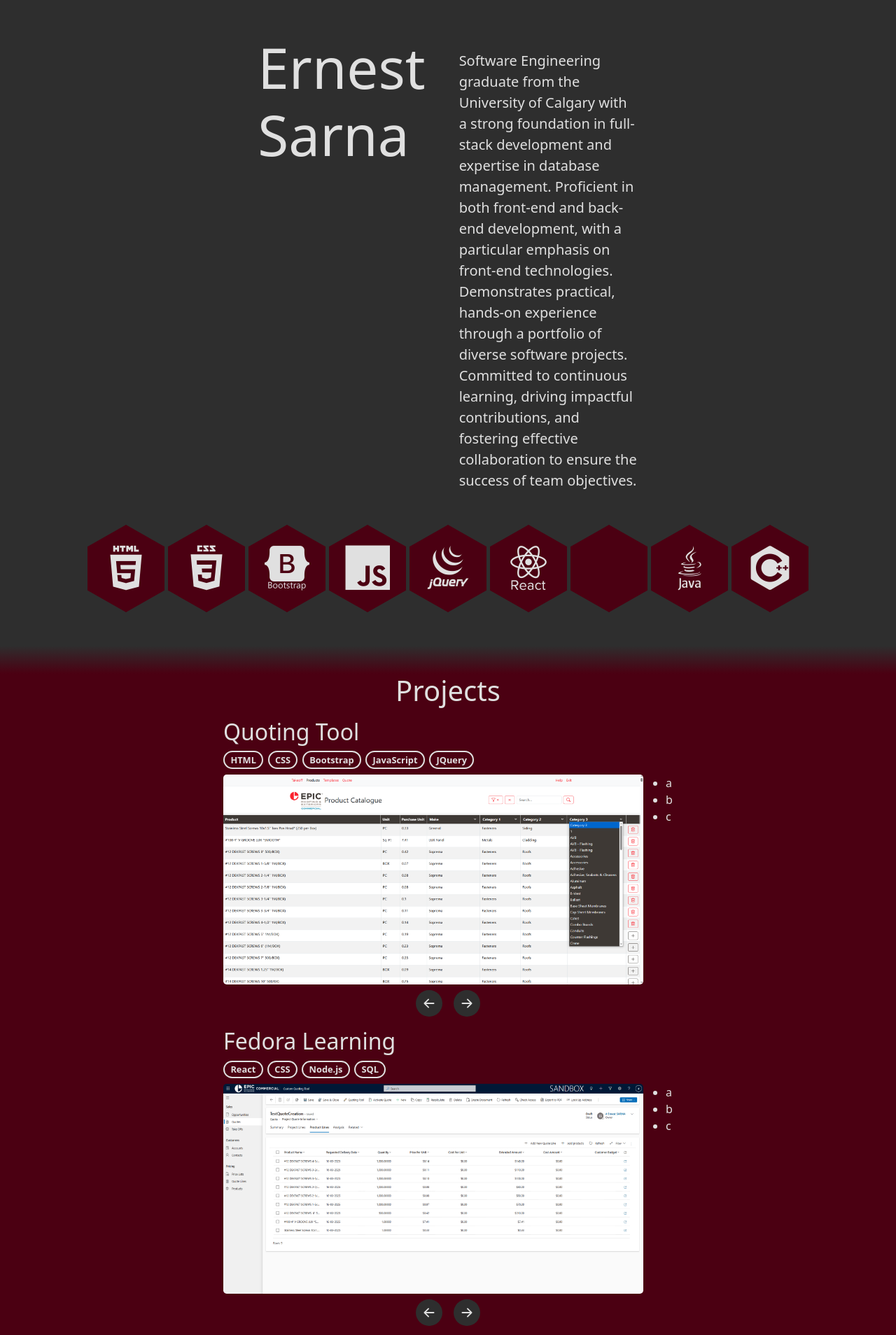
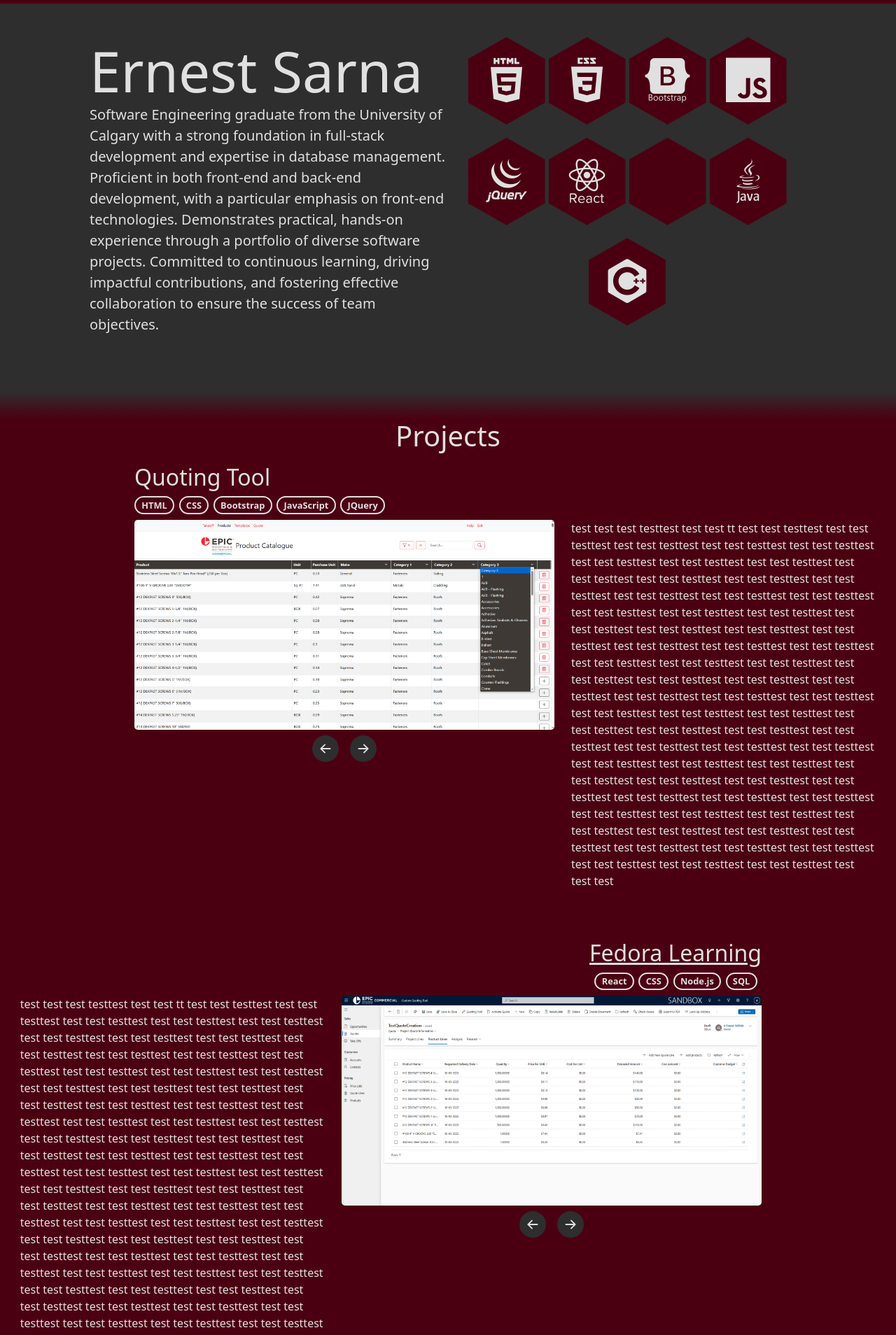
Before and after one commit to ErnestSarna/ernestsarna.github.io, a React (Create React App) app: page / in a window 1280 px wide. Shown: the top 1908 px of the page at 70% size. Built offline with nearby package versions, Linux system fonts and the light colour scheme; the HTML template or start-up script is replaced by a standard one.

Commit message:
changed positioning of elements

```diff
--- a/src/App.css
+++ b/src/App.css
@@ -8,34 +8,25 @@ h1, h2, p{
   font-weight: 300;
 }
 
-#footer{
-  background-color: #350310;
-  display: flex;
-  flex-direction: column;
-  align-items: center;
-  justify-content: center;
+a{
+  color: #E0E0E0;
 }
 
-#footer a{
-  color: #E0E0E0;
-}
-#footer svg:hover{
-  transform: scale(1.3);
-}
-
-#footer p{
-  opacity: 0.5;
+.background {
+  background-color: #2E2E2E;
+  display: flex;
+  justify-content: center;
+  padding-bottom: 5em;
+  border-top: 5px solid #4B0012;
 }
 
 #intro{
   height: fit-content;
+  width: 40%;
   display: flex;
   justify-content: center;
+  flex-direction: column;
   text-align: left;
-}
-
-#intro > .description{
-  width: 20%;
 }
 
 .skills {
@@ -43,6 +34,7 @@ h1, h2, p{
   flex-wrap: wrap;
   gap: 5px;
   justify-content: center;
+  width: 40%;
 }
 
 .skill-cell {
@@ -75,15 +67,28 @@ i{
   height: fit-content;
   background-color: #4B0012;
   display: flex;
-  flex-direction: column;
-  align-items: center;
 }
 
 .project{
   width: fit-content;
+  flex-direction: column;
   display: flex;
-  flex-direction: column;
+}
+
+.left{
   text-align: left;
+  align-self: left;
+  margin-left: 15%;
+}
+
+.right{
+  text-align: right;
+  justify-content: flex-end;
+  padding-right: 15%;
+}
+
+.right .project-tech{
+  justify-content: flex-end;
 }
 
 .project-tech > p{
@@ -91,6 +96,11 @@ i{
   border: 2px solid #E0E0E0;
   font-size: 0.8em;
   color: #E0E0E0;
+}
+
+.desc{
+  width: 40%;
+  text-align: left;
 }
 
 img:hover{
@@ -107,3 +117,19 @@ img:hover{
 .image-button:hover{
   background-color: #353535;
 }
+
+#footer{
+  background-color: #350310;
+  display: flex;
+  flex-direction: column;
+  align-items: center;
+  justify-content: center;
+}
+
+#footer svg:hover{
+  transform: scale(1.3);
+}
+
+#footer p{
+  opacity: 0.5;
+}
--- a/src/App.js
+++ b/src/App.js
@@ -1,8 +1,8 @@
 import './bootstrap.css';
 import './App.css';
-import Footer from './Footer.jsx';
 import Intro from './Intro.jsx';
 import Projects from './Projects.jsx';
+import Footer from './Footer.jsx';
 
 function App() {
   return (
--- a/src/Intro.jsx
+++ b/src/Intro.jsx
@@ -31,21 +31,16 @@ function Intro(){
 
       ];
 
-    return( //#282c34
-        <div style={{backgroundColor: '#2E2E2E'}} className="py-5">
-            <div id="intro" className="pb-5">
-                <div className="name me-5">
-                    <h1 className="display-1">Ernest</h1>
-                    <h1 className="display-1">Sarna</h1>
-                </div>
-                <div className="description mt-4">
+    return( //#282c34 #2E2E2E
+        <div className="background pt-5">
+            <div id="intro">
+                    <h1 className="display-1">Ernest Sarna</h1>
                     <p className="lead">
                     Software Engineering graduate from the University of Calgary with a strong foundation in full-stack development and expertise in database management.
                     Proficient in both front-end and back-end development, with a particular emphasis on front-end technologies.
                     Demonstrates practical, hands-on experience through a portfolio of diverse software projects.
                     Committed to continuous learning, driving impactful contributions, and fostering effective collaboration to ensure the success of team objectives.
                     </p>
-                </div>
             </div>
             <div className="skills">
                 {hexagons.map((hex) => (
--- a/src/Project.jsx
+++ b/src/Project.jsx
@@ -21,15 +21,10 @@ function Project(props){
 
     return (
         <div>
-            <div className='d-flex justify-content-center mb-2'>
+            <div style={props.reverse ? {flexDirection: 'row-reverse'} : {flexDirection: 'row'}} className='d-flex justify-content-flex-start mb-2'>
+                <div>
                     <img src={source} alt='project display' width="600" height="300" style={{borderRadius: "0.3rem"}}></img>
-                <ul>
-                    {props.desc.map((item) =>
-                        <li>{item}</li>
-                    )}
-                </ul>
-            </div>
-            <div className='d-flex justify-content-center'>
+                    <div className='d-flex justify-content-center mt-2'>
                         <button onClick={handleBack} className='image-button my-auto p-1 me-3'>
                             <svg xmlns="http://www.w3.org/2000/svg" width="30" height="30" fill="currentColor" class="bi bi-arrow-left-short" viewBox="0 0 16 16">
                                 <path fill-rule="evenodd" d="M12 8a.5.5 0 0 1-.5.5H5.707l2.147 2.146a.5.5 0 0 1-.708.708l-3-3a.5.5 0 0 1 0-.708l3-3a.5.5 0 1 1 .708.708L5.707 7.5H11.5a.5.5 0 0 1 .5.5"/>
@@ -43,6 +38,11 @@ function Project(props){
                         </button>
                     </div>
                 </div>
+
+                <p className={props.reverse ? "me-4 desc" : "ms-4 desc"}>{props.desc}</p>
+            </div>
+
+        </div>
     );
 }
 
--- a/src/Projects.jsx
+++ b/src/Projects.jsx
@@ -1,22 +1,22 @@
 import Project from "./Project";
 
 function Projects(){
-    const quotingToolDesc = [
-        "a",
-        "b",
-        "c"
-    ];
-    const fedoraDesc = [
-        "a",
-        "b",
-        "c"
-    ];
+    const quotingTool = {
+        path: '/quoting_tool/',
+        desc: 'test test test testtest test test tt test test testtest test test testtest test test testtest test test testtest test test testtest test test testtest test test testtest test test testtest test test testtest test test testtest test test testtest test test testtest test test testtest test test testtest test test testtest test test testtest test test testtest test test testtest test test testtest test test testtest test test testtest test test testtest test test testtest test test testtest test test testtest test test testtest test test testtest test test testtest test test testtest test test testtest test test testtest test test testtest test test testtest test test testtest test test testtest test test testtest test test testtest test test testtest test test testtest test test testtest test test testtest test test testtest test test testtest test test testtest test test testtest test test testtest test test testtest test test testtest test test testtest test test testtest test test testtest test test testtest test test testtest test test testtest test test testtest test test testtest test test testtest test test testtest test test testtest test test testtest test test testtest test test testtest test test testtest test test testtest test test testtest test test testtest test test testtest test test testtest test test test',
+    };
+
+    const fedora = {
+        path: '/fedora/',
+        desc: 'test test test testtest test test tt test test testtest test test testtest test test testtest test test testtest test test testtest test test testtest test test testtest test test testtest test test testtest test test testtest test test testtest test test testtest test test testtest test test testtest test test testtest test test testtest test test testtest test test testtest test test testtest test test testtest test test testtest test test testtest test test testtest test test testtest test test testtest test test testtest test test testtest test test testtest test test testtest test test testtest test test testtest test test testtest test test testtest test test testtest test test testtest test test testtest test test testtest test test testtest test test testtest test test testtest test test testtest test test testtest test test testtest test test testtest test test testtest test test testtest test test testtest test test testtest test test testtest test test testtest test test testtest test test testtest test test testtest test test testtest test test testtest test test testtest test test testtest test test testtest test test testtest test test testtest test test testtest test test testtest test test testtest test test testtest test test testtest test test testtest test test testtest test test testtest test test test',
+    };
 
     return(
+        <div>
+            <h1 style={{backgroundColor: '#4B0012'}}>Projects</h1>
+
             <div id="projects-display" className="pb-5">
-            <h1>Projects</h1>
-
-            <div className="project my-3" >
+                <div className="project left my-3" >
                     <h2>Quoting Tool</h2>
                     <div className="project-tech my-2 d-flex">
                         <p className="badge rounded-pill">HTML</p>
@@ -25,18 +25,20 @@ function Projects(){
                         <p className="badge rounded-pill">JavaScript</p>
                         <p className="badge rounded-pill">JQuery</p>
                     </div>
-                <Project desc={quotingToolDesc} imgSrc="/quoting_tool/" />
+                    <Project desc={quotingTool.desc} imgSrc={quotingTool.path} reverse={false} />
                 </div>
-
+            </div>
+            <div id="projects-display" className="right pb-5">
                 <div className="project mb-3">
-                <h2>Fedora Learning</h2>
+                    <h2><a href="http://project.fedora.mom/" target="_blank" rel="noreferrer" title="Fedora Learning">Fedora Learning</a></h2>
                     <div className="project-tech my-2 d-flex">
                         <p className="badge rounded-pill">React</p>
                         <p className="badge rounded-pill">CSS</p>
                         <p className="badge rounded-pill">Node.js</p>
                         <p className="badge rounded-pill">SQL</p>
                     </div>
-                <Project desc={fedoraDesc} imgSrc="/fedora/" />
+                    <Project desc={fedora.desc} imgSrc={fedora.path} reverse={true} />
+                </div>
             </div>
         </div>
     );
```
Lines whose indentation alone changed are shown as unchanged.
